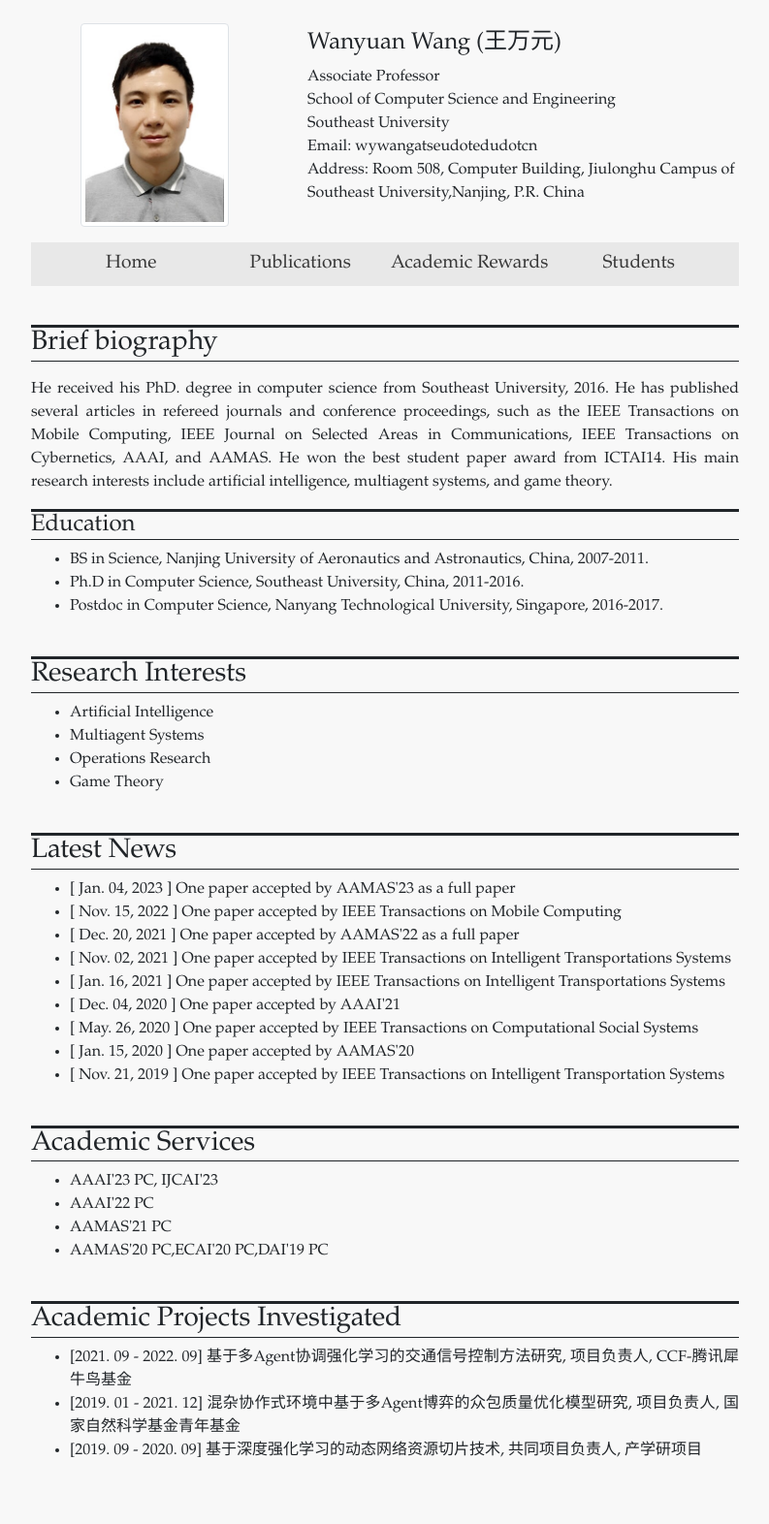
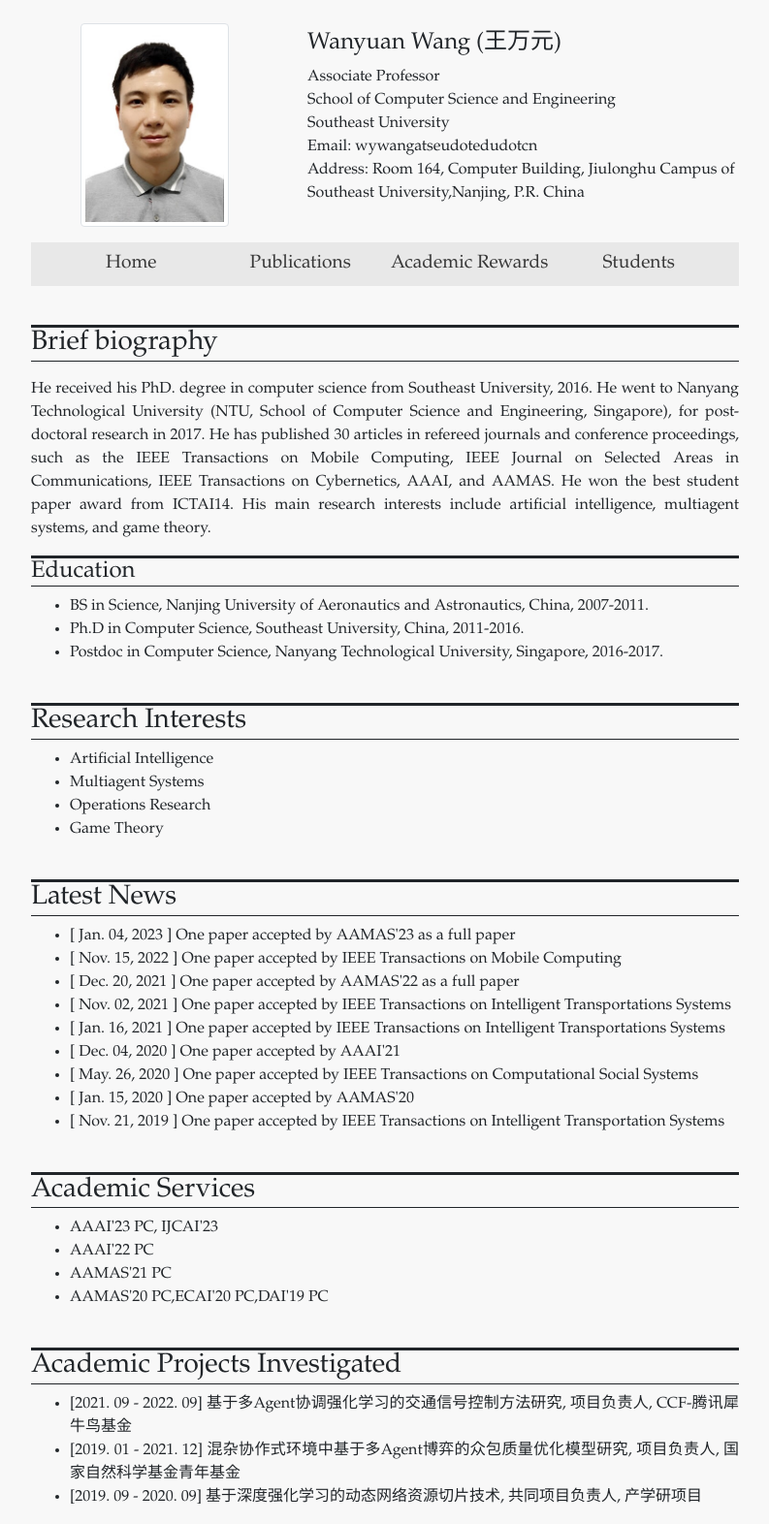
Before and after one commit to wanyuanwang/wanyuanwang.github.io, a Jekyll site: the page built from index.html, in a window 1280 px wide. Shown: the whole page at 97% size, without its empty margins (243-1036 px from the left). Built offline with Jekyll 4.4.1, drawn with Linux system fonts in a browser that asks for light colours; before the commit the page ends 1524 px from its top, so only the background shows below that.

Commit message:
Update _config.yml

```diff
--- a/_config.yml
+++ b/_config.yml
@@ -1,9 +1,9 @@
 # presonal infomation part
 resume_name:                    "Wanyuan Wang"
 resume_chinese_name:            "王万元"
-resume_biography:               <div style="text-align:justify">He received his PhD. degree in computer science from Southeast University, 2016. He has published several articles in refereed journals and conference proceedings, such as the IEEE Transactions on Mobile Computing, IEEE Journal on Selected Areas in Communications, IEEE Transactions on Cybernetics, AAAI, and AAMAS. He won the best student paper award from ICTAI14. His main research interests include artificial intelligence, multiagent systems, and game theory.</div>
+resume_biography:               <div style="text-align:justify">He received his PhD. degree in computer science from Southeast University, 2016. He went to Nanyang Technological University (NTU, School of Computer Science and Engineering, Singapore), for post-doctoral research in 2017. He has published 30 articles in refereed journals and conference proceedings, such as the IEEE Transactions on Mobile Computing, IEEE Journal on Selected Areas in Communications, IEEE Transactions on Cybernetics, AAAI, and AAMAS. He won the best student paper award from ICTAI14. His main research interests include artificial intelligence, multiagent systems, and game theory.</div>
 resume_job_title:               "Associate Professor"
 resume_department:              "School of Computer Science and Engineering"
 resume_university:              "Southeast University"
 resume_contact_email:           "wywangatseudotedudotcn"
-resume_contact_address:         "Room 508, Computer Building, Jiulonghu Campus of Southeast University,Nanjing, P.R. China"
+resume_contact_address:         "Room 164, Computer Building, Jiulonghu Campus of Southeast University,Nanjing, P.R. China"
```
